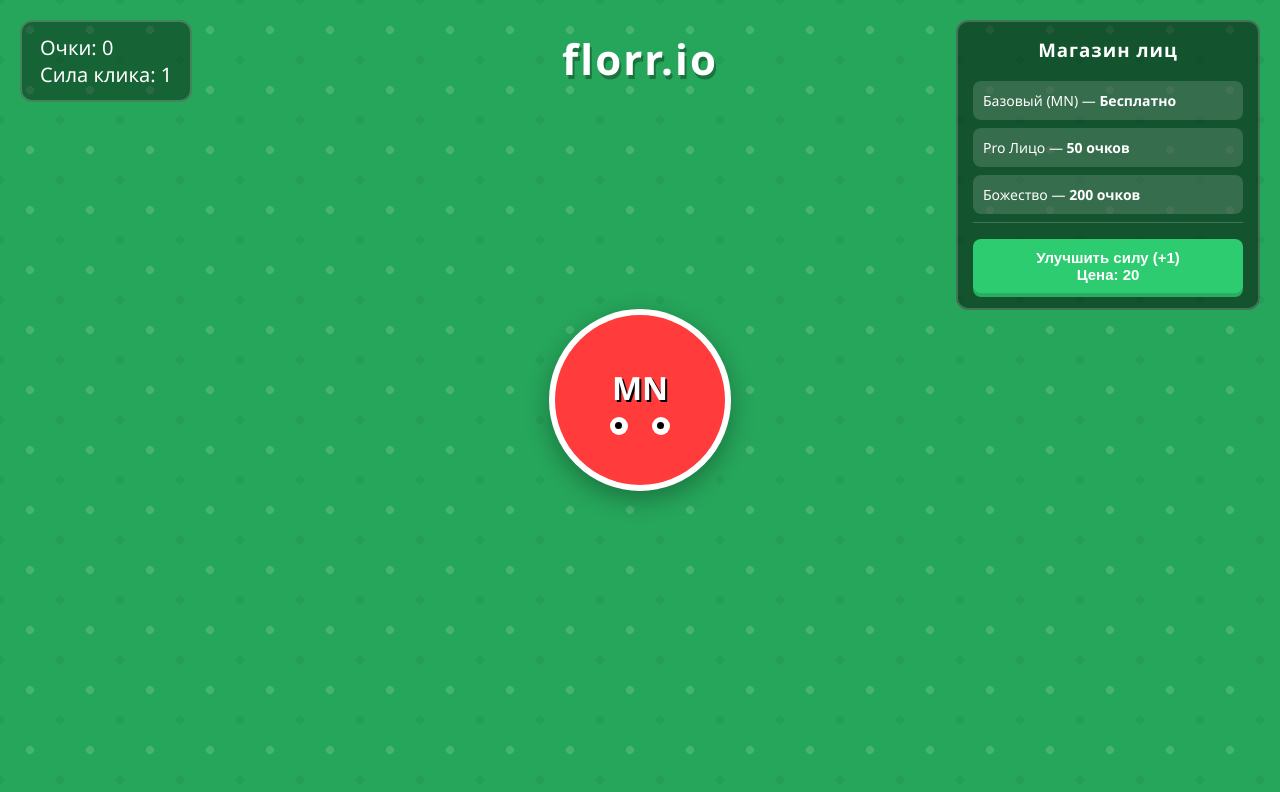
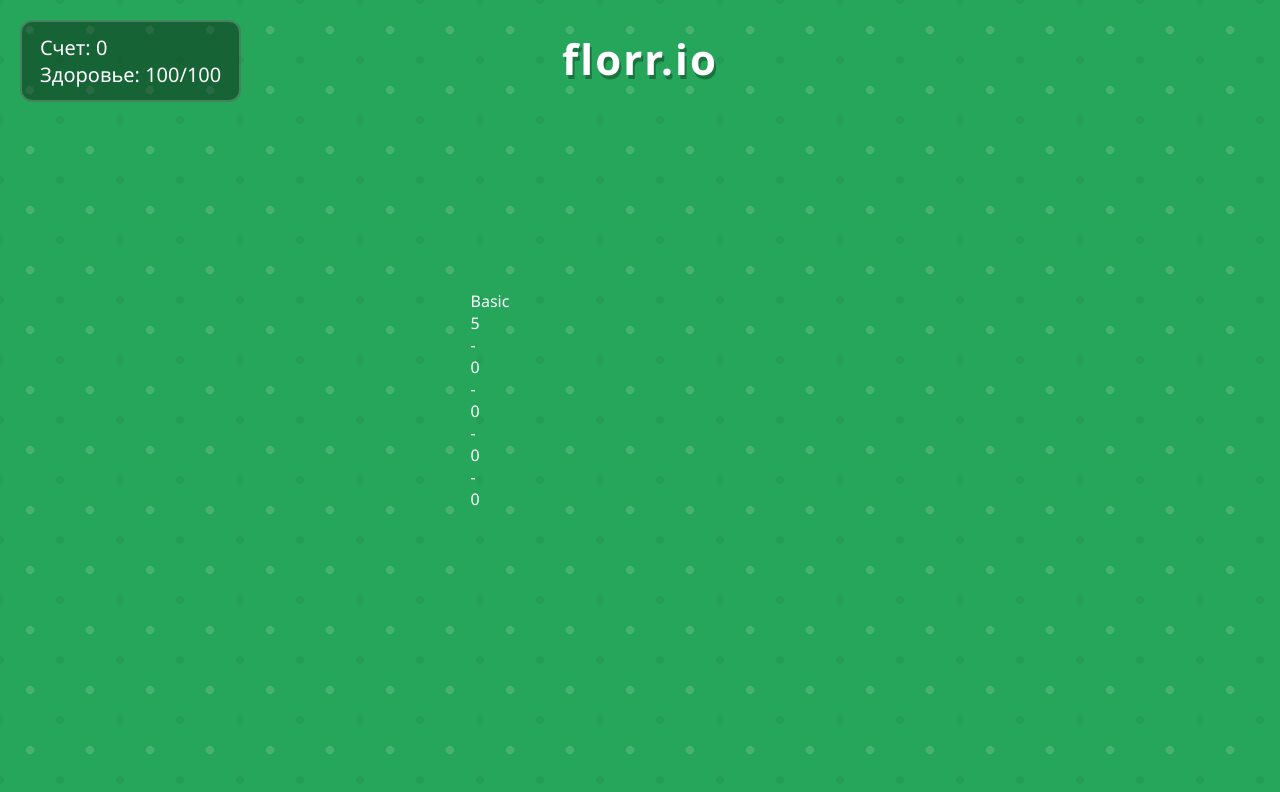
Before and after one commit to samsmat28/Florr.io-2026, a plain HTML site: page index.html in a window 1280 px wide. Drawn offline with Linux system fonts and the light colour scheme.

Commit message:
Update game title and UI elements in index.html

```diff
--- a/index.html
+++ b/index.html
@@ -3,45 +3,29 @@
 <head>
     <meta charset="UTF-8">
     <meta name="viewport" content="width=device-width, initial-scale=1.0">
-    <title>florr.io - Clicker</title>
+    <title>florr.io - One Person (Survival & Craft)</title>
     <link rel="stylesheet" href="style.css">
 </head>
 <body>
 
-    <!-- Логотип игры в стиле florr.io -->
     <div id="game-logo">florr.io</div>
 
+    <!-- Верхняя панель статистики -->
     <div id="ui">
-        Очки: <span id="score">0</span><br>
-        Сила клика: <span id="click-power">1</span>
+        Счет: <span id="score">0</span><br>
+        Здоровье: <span id="hp">100</span>/100
     </div>
 
-    <!-- Центральный смайлик/лицо -->
-    <div id="game-container">
-        <div id="target-face" onclick="clickFace(event)">
-            <div class="face-text" id="face-name">MN</div>
-            <div class="eyes">
-                <div class="eye"></div>
-                <div class="eye"></div>
-            </div>
-        </div>
+    <!-- Инвентарь и слоты крафта внизу -->
+    <div id="inventory">
+        <div class="slot" onclick="craftPetal(0)"><div class="slot-name">Basic</div><div class="count-badge" id="count-0">5</div></div>
+        <div class="slot" onclick="craftPetal(1)"><div class="slot-name">-</div><div class="count-badge" id="count-1">0</div></div>
+        <div class="slot" onclick="craftPetal(2)"><div class="slot-name">-</div><div class="count-badge" id="count-2">0</div></div>
+        <div class="slot" onclick="craftPetal(3)"><div class="slot-name">-</div><div class="count-badge" id="count-3">0</div></div>
+        <div class="slot" onclick="craftPetal(4)"><div class="slot-name">-</div><div class="count-badge" id="count-4">0</div></div>
     </div>
 
-    <!-- Магазин скинов -->
-    <div id="shop">
-        <h3>Магазин лиц</h3>
-        <div class="shop-item" onclick="buySkin('MN', 0, '#ff3b3b')">
-            <span>Базовый (MN)</span> — <b>Бесплатно</b>
-        </div>
-        <div class="shop-item" onclick="buySkin('Pro', 50, '#f1c40f')">
-            <span>Pro Лицо</span> — <b>50 очков</b>
-        </div>
-        <div class="shop-item" onclick="buySkin('God', 200, '#3498db')">
-            <span>Божество</span> — <b>200 очков</b>
-        </div>
-        <hr style="border: 0; border-top: 1px solid rgba(255,255,255,0.2);">
-        <button onclick="upgradeClick()">Улучшить силу (+1)<br>Цена: <span id="upgrade-cost">20</span></button>
-    </div>
+    <canvas id="gameCanvas"></canvas>
 
     <script src="script.js"></script>
 </body>
```
